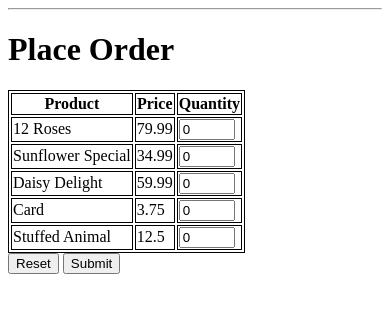
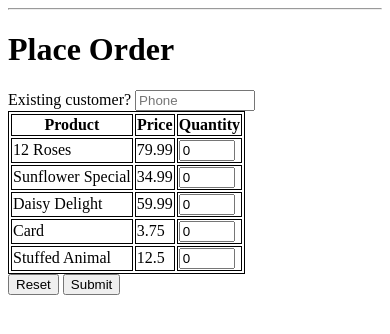
Before and after one commit to sahilposa/FlowerShopDatabase, a Flask app: page /place-order in a window 390 px wide. Shown: the part 118-452 px from the top of the page. Run offline with Flask 2, Linux system fonts and the light colour scheme; data comes from the database, SQL or seed files in the repository.

Commit message:
added place for existing cust to enter phone

```diff
--- a/templates/placeOrder.html
+++ b/templates/placeOrder.html
@@ -4,6 +4,10 @@
 {% block content %}
     <h1>{% block title %} Place Order {% endblock %}</h1>
     <form method='post'>
+        <div>
+            <label for="phone">Existing customer?</label>
+            <input type="number" name="phone" id="phone" min="1000000000" max="9999999999" placeholder="Phone">
+        </div>
         <table>
             <tr>
                 <th>Product</th>
```
